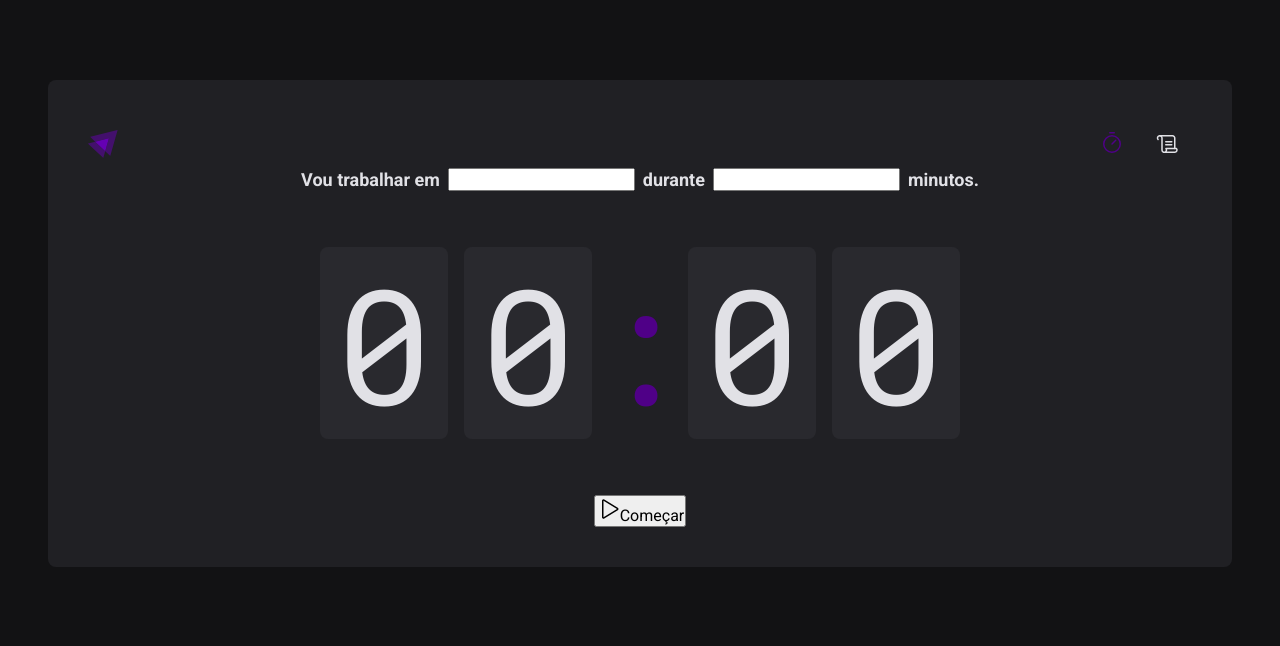
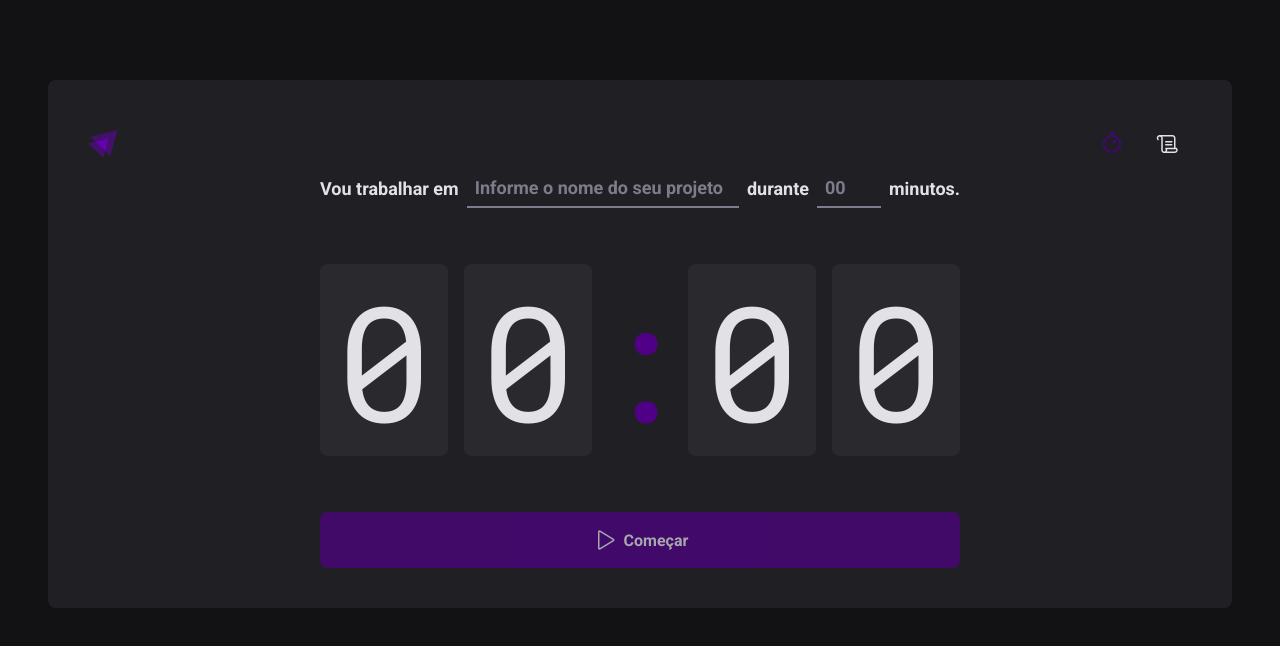
Before and after one commit to draedpunk/ignite-timer, a React (Vite) app: page / in a window 1280 px wide. Shown: the top 646 px of the page. Built offline with nearby package versions, Linux system fonts and the light colour scheme.

Commit message:
home finalizada

```diff
--- a/src/pages/Home/index.tsx
+++ b/src/pages/Home/index.tsx
@@ -1,5 +1,5 @@
 import { Play } from "phosphor-react";
-import { Colon, CountdownContainer, FormContainer, HomeContainer } from "./styles";
+import { Colon, CountdownContainer, FormContainer, HomeContainer, MinutesAmountInput, StartButton, TaskInput } from "./styles";
 
 export function Home(){
     return (
@@ -7,10 +7,24 @@
             <form action="">
                 <FormContainer>
                     <label htmlFor="task">Vou trabalhar em</label>
-                    <input id="task" />
+                    <TaskInput id="task" list="task-suggestions" placeholder="Informe o nome do seu projeto"/>
+
+                    <datalist id="task-suggestions">
+                        <option value="Projeto 1" />
+                        <option value="Projeto 2" />
+                        <option value="Projeto 3" />
+
+                    </datalist>
 
                     <label htmlFor="minutesAmount">durante</label>
-                    <input type="number" id="minutesAmount"/>
+                    <MinutesAmountInput
+                        type="number"
+                        id="minutesAmount"
+                        placeholder="00"
+                        step={5}
+                        max={60}
+
+                    />
                     <span>minutos.</span>
                 </FormContainer>
 
@@ -22,10 +36,10 @@
                     <span>0</span>
                 </CountdownContainer>
 
-                <button type="submit">
+                <StartButton disabled type="submit">
                     <Play size={24}/>
                     Começar
-                </button>
+                </StartButton>
             </form>
         </HomeContainer>
 
--- a/src/pages/Home/styles.ts
+++ b/src/pages/Home/styles.ts
@@ -32,6 +32,39 @@
 
 `;
 
+const BaseInput = styled.input`
+    background: transparent;
+    height: 2.5rem;
+    border: 0;
+    border-bottom: 2px solid ${props => props.theme["gray-500"]};
+    font-weight: bold;
+    font-size: 1.125rem;
+    padding: 0 0.5rem;
+    color: ${props => props.theme["gray-100"]};
+
+    &:focus{
+        box-shadow: none;
+        border-color: ${props => props.theme["purple-500"]};;
+    }
+
+    &::placeholder{
+        color: ${props => props.theme["gray-500"]};
+    }
+`;
+
+export const TaskInput = styled(BaseInput)`
+    flex: 1;
+
+    &::-webkit-calendar-picker-indicator{
+        display: none !important;
+    }
+
+`;
+
+export const MinutesAmountInput = styled(BaseInput)`
+    width: 4rem;
+`;
+
 export const CountdownContainer = styled.div`
     font-family: 'Roboto Mono', monospace;
     font-size: 10rem;
@@ -60,4 +93,31 @@
     justify-content: center;
 `;
 
-// export const ButtonContainer = styled.button``;
+export const StartButton = styled.button`
+    width: 100%;
+    border: 0;
+    padding: 1rem;
+    border-radius: 8px;
+
+    display: flex;
+    align-items: center;
+    justify-content: center;
+
+    gap:0.5rem;
+    font-weight: bold;
+
+    cursor: pointer;
+    background: ${props => props.theme["purple-500"]};
+    color: ${props => props.theme["gray-100"]};
+
+    &:disabled{
+        opacity: 0.7;
+        cursor: not-allowed;
+    }
+
+    &:not(:disabled):hover{
+        background: ${props => props.theme["purple-700"]};
+    }
+
+
+`;
```
